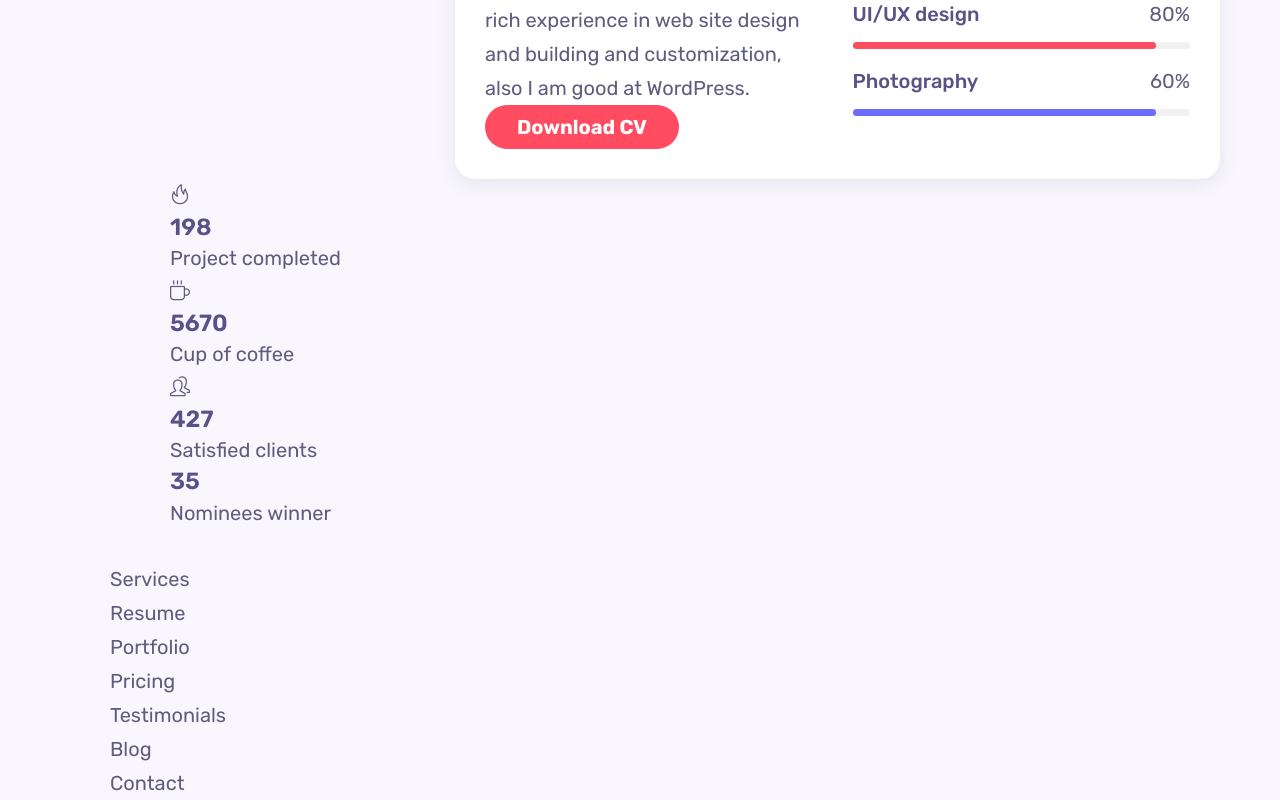
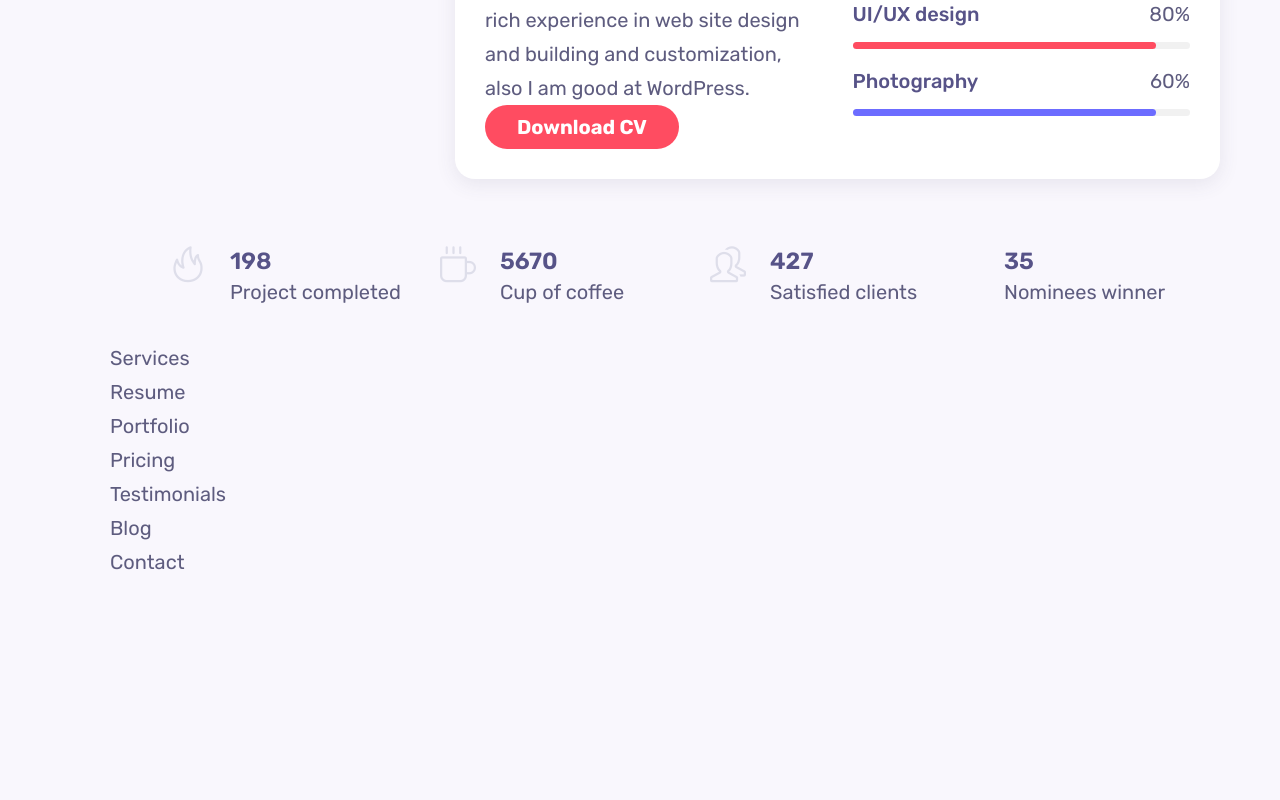
Before and after one commit to AneleMaseko/portfolio, a React (Create React App) app: page / in a window 1280 px wide. Shown: the part 1110-1910 px from the top of the page. After the commit the page ends 1689 px from the top, so only its background shows below. Built offline with nearby package versions, Linux system fonts and the light colour scheme; some icons are missing.

Commit message:
second changes

```diff
--- a/src/components/about/about.css
+++ b/src/components/about/about.css
@@ -79,3 +79,20 @@
     background-color: rgb(108,108,299);
 
 }
+
+.about__boxes {
+   grid-template-columns: repeat(4, 1fr);
+   column-gap: 1.875rem;
+   margin-top: 4.25rem;
+
+}
+
+.about__box {
+    display: flex;
+    column-gap: 1.5rem;
+}
+.about__icon {
+    font-size: var(--h1-font-size);
+    color: #dedeea;
+
+}
```
